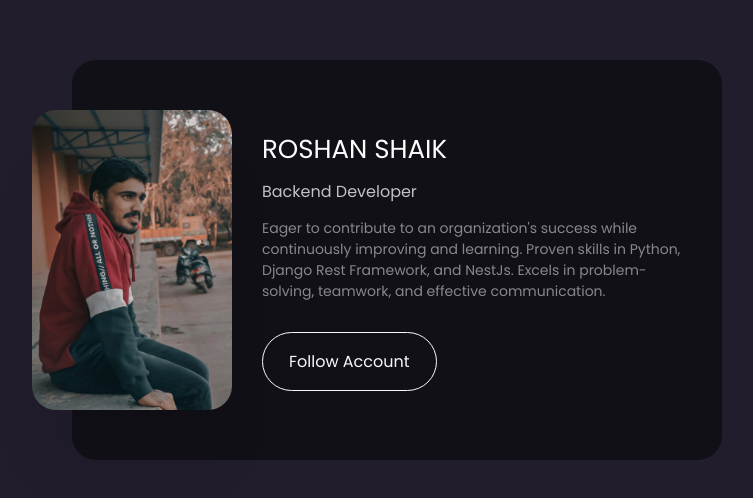
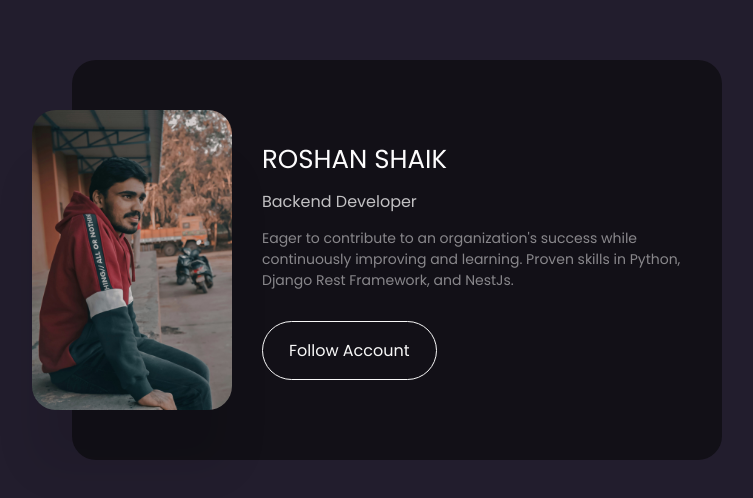
Before and after one commit to roshan-sk/profile-card, a plain HTML site: page index.html in a window 1280 px wide. Shown: the part 140-638 px from the top of the page, without its empty margins (243-996 px from the left). Drawn offline with Linux system fonts and the light colour scheme.

Commit message:
RS removed unneccessary data

```diff
--- a/index.html
+++ b/index.html
@@ -21,8 +21,7 @@
         <h3>Backend Developer</h3>
         <p>
              Eager to contribute to an organization's success while continuously improving and learning. Proven
-            skills in Python, Django Rest Framework, and NestJs. Excels in problem-solving, teamwork, and effective
-            communication.
+            skills in Python, Django Rest Framework, and NestJs.
         </p>
         <a href="https://github.com/roshan-sk"><button>Follow Account</button></a>
       </div>
```
